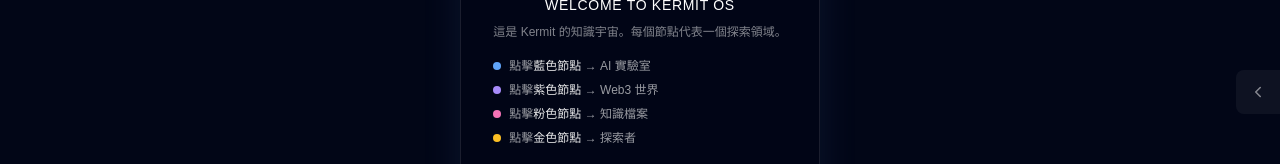
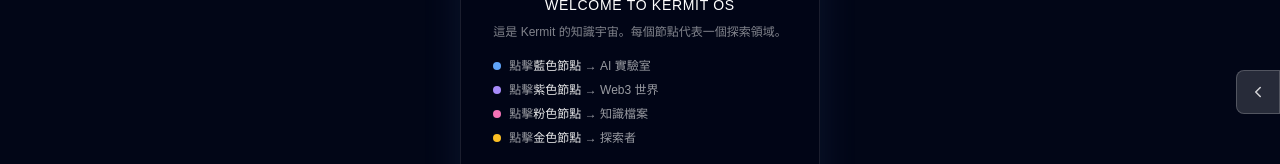
Before and after one commit to kermittwlin/KermitTW-OS, a Next.js app: page /KermitTW-OS/ in a window 1280 px wide. Shown: the part 308-472 px from the top of the page. Built offline with nearby package versions, Linux system fonts and the light colour scheme; no server answers.

Commit message:
fix: NodeNav toggle - more visible button, always closeable

```diff
--- a/components/ui/NodeNav.tsx
+++ b/components/ui/NodeNav.tsx
@@ -20,13 +20,15 @@
 
   return (
     <>
-      {/* Toggle button */}
+      {/* Toggle button — always visible on right edge */}
       <button
         onClick={() => setIsOpen(!isOpen)}
-        className={`fixed top-1/2 -translate-y-1/2 z-50 p-3 transition-all duration-300 pointer-events-auto min-h-[44px] min-w-[44px] flex items-center justify-center ${
-          isOpen ? 'right-[85vw] max-right-[280px]' : 'right-0'
-        } ${isDark ? 'bg-white/5 hover:bg-white/10 text-white/50' : 'bg-black/5 hover:bg-black/10 text-gray-600'}`}
-        style={{ borderTopLeftRadius: '8px', borderBottomLeftRadius: '8px' }}
+        className={`fixed top-1/2 -translate-y-1/2 z-50 p-3 transition-all duration-300 pointer-events-auto min-h-[44px] min-w-[44px] flex items-center justify-center rounded-l-lg ${
+          isDark
+            ? 'bg-white/15 hover:bg-white/25 text-white/80 border border-white/20'
+            : 'bg-black/15 hover:bg-black/25 text-gray-700 border border-black/20'
+        }`}
+        style={{ right: isOpen ? 'calc(85vw)' : 0, maxWidth: isOpen ? 'calc(100% - 280px)' : undefined }}
       >
         {isOpen ? <ChevronRight size={18} /> : <ChevronLeft size={18} />}
       </button>
@@ -34,7 +36,7 @@
       {/* Backdrop overlay */}
       {isOpen && (
         <div
-          className="fixed inset-0 z-30 bg-black/40 backdrop-blur-sm sm:hidden"
+          className="fixed inset-0 z-30 bg-black/40 backdrop-blur-sm"
           onClick={() => setIsOpen(false)}
         />
       )}
```
